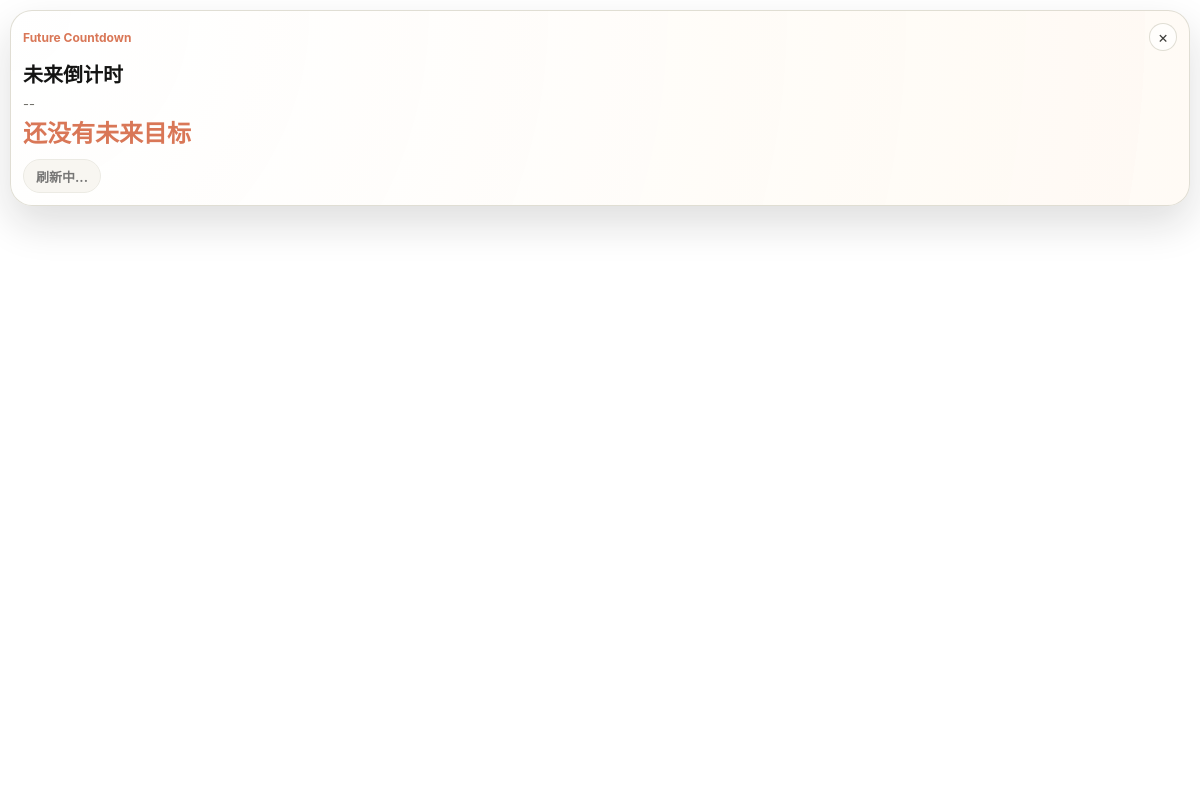
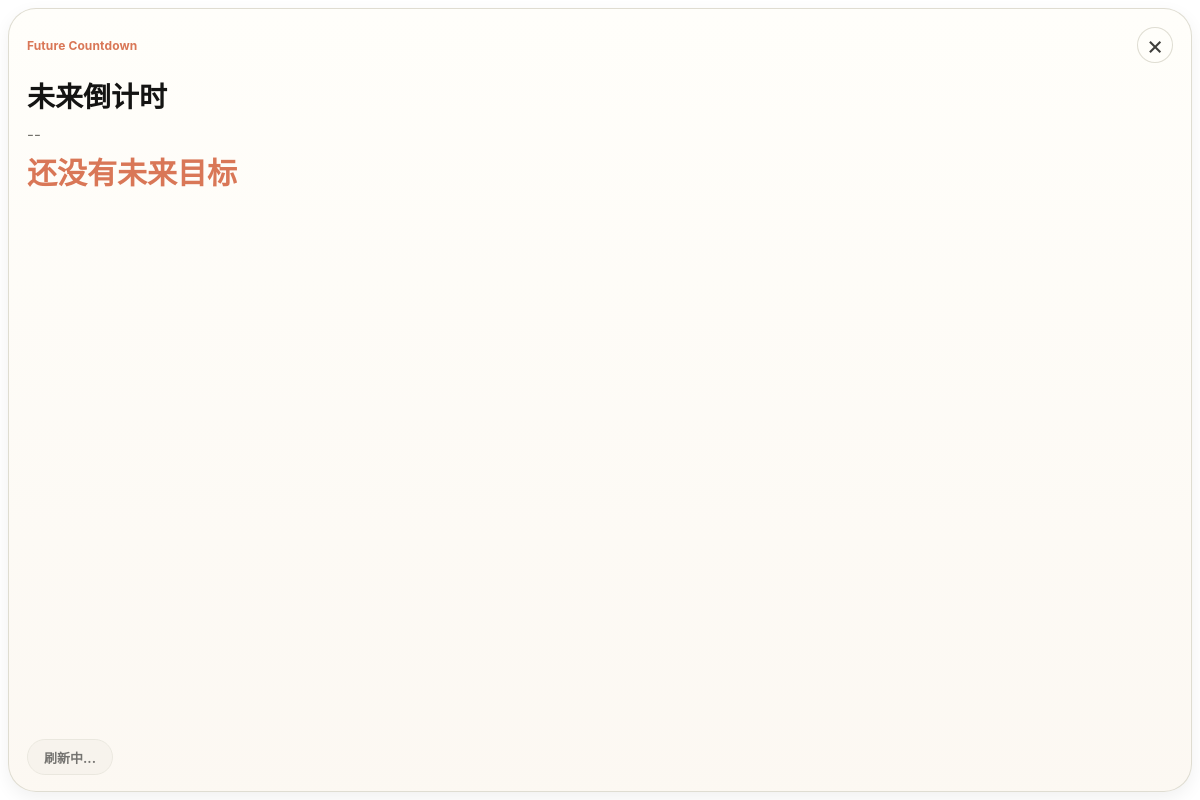
Before and after one commit to future867/petodo-pet-app, an Electron app: page frontend/countdown_widget.html in a window 1200 px wide. Drawn offline with Linux system fonts and the light colour scheme; no server answers.

Commit message:
fix: update countdown widget

```diff
--- a/frontend/countdown_widget.html
+++ b/frontend/countdown_widget.html
@@ -12,97 +12,102 @@
 
     html,
     body {
-      min-height: 100%;
+      width: 100%;
+      height: 100%;
+      margin: 0;
       background: transparent;
     }
 
     body {
-      display: grid;
-      place-items: center;
-      padding: 10px;
+      padding: 8px;
       overflow: hidden;
+      font-family: Inter, -apple-system, BlinkMacSystemFont, "Segoe UI", sans-serif;
     }
 
     .widget-shell {
+      display: flex;
+      flex-direction: column;
       width: 100%;
-      min-height: 160px;
-      padding: 12px;
-      border: 1px solid rgba(222, 220, 209, 0.92);
-      border-radius: 22px;
-      background:
-        radial-gradient(circle at top left, rgba(255, 255, 255, 0.96), rgba(255, 250, 244, 0.92)),
-        rgba(255, 254, 250, 0.92);
-      box-shadow: 0 18px 40px rgba(20, 20, 19, 0.14);
-      backdrop-filter: blur(14px);
+      height: 100%;
+      padding: 18px 18px 16px;
+      border: 1px solid rgba(222, 220, 209, 0.96);
+      border-radius: 28px;
+      background: linear-gradient(180deg, rgba(255, 254, 250, 0.98) 0%, rgba(252, 248, 242, 0.98) 100%);
+      box-shadow: 0 6px 18px rgba(20, 20, 19, 0.06);
       -webkit-app-region: drag;
+      box-sizing: border-box;
     }
 
     .widget-toolbar,
-    .widget-actions,
-    .widget-body {
+    .widget-body,
+    .widget-actions {
       -webkit-app-region: no-drag;
     }
 
-    .widget-toolbar,
-    .widget-actions {
+    .widget-toolbar {
       display: flex;
       align-items: center;
       justify-content: space-between;
-      gap: 8px;
+      gap: 12px;
+      margin-bottom: 18px;
     }
 
-    .widget-toolbar {
-      margin-bottom: 12px;
-    }
-
-    .widget-kicker {
-      margin: 0;
-      color: var(--accent);
-      font-size: 12px;
-      font-weight: 700;
-    }
-
-    .widget-close {
-      display: inline-grid;
-      width: 28px;
-      height: 28px;
-      place-items: center;
-      border: 1px solid rgba(222, 220, 209, 0.92);
-      border-radius: 999px;
-      color: var(--text-secondary);
-      background: rgba(255, 255, 255, 0.75);
-      cursor: pointer;
-    }
-
-    .widget-body {
-      display: grid;
-      gap: 8px;
-      min-height: 86px;
-    }
-
-    .widget-title,
+    .widget-kicker,
     .widget-date,
     .widget-status,
     .widget-empty {
       margin: 0;
     }
 
+    .widget-kicker {
+      color: var(--accent);
+      font-size: 12px;
+      font-weight: 700;
+      letter-spacing: 0.01em;
+    }
+
+    .widget-close {
+      display: inline-grid;
+      width: 36px;
+      height: 36px;
+      place-items: center;
+      border: 1px solid rgba(222, 220, 209, 0.96);
+      border-radius: 999px;
+      color: var(--text-secondary);
+      background: rgba(255, 254, 250, 0.98);
+      font-size: 26px;
+      line-height: 1;
+      cursor: pointer;
+    }
+
+    .widget-body {
+      display: grid;
+      align-content: start;
+      gap: 10px;
+      flex: 1 1 auto;
+      min-height: 0;
+    }
+
     .widget-title {
-      font-size: 20px;
-      line-height: 1.25;
+      margin: 0;
+      color: var(--text-main);
+      font-size: 28px;
+      line-height: 1.2;
       overflow-wrap: anywhere;
     }
 
     .widget-date {
       color: var(--text-muted);
-      font-size: 13px;
+      font-size: 15px;
+      line-height: 1.35;
     }
 
     .widget-status {
       color: var(--accent);
-      font-size: 24px;
+      font-size: 30px;
       font-weight: 700;
       line-height: 1.2;
+      overflow-wrap: anywhere;
     }
 
     .widget-status.is-today {
@@ -115,19 +120,22 @@
 
     .widget-empty {
       color: var(--text-secondary);
-      font-size: 14px;
-      line-height: 1.6;
+      font-size: 13px;
+      line-height: 1.55;
     }
 
     .widget-actions {
-      margin-top: 10px;
+      display: flex;
+      justify-content: flex-start;
+      margin-top: 14px;
     }
 
     .widget-refresh {
-      min-height: 34px;
-      padding: 0 12px;
+      min-height: 36px;
+      padding: 0 16px;
       border-radius: 999px;
       font-size: 13px;
+      background: rgba(243, 240, 232, 0.95);
     }
   </style>
 </head>
```
Also changed, not shown: frontend/main.js (+7 -6 lines).
